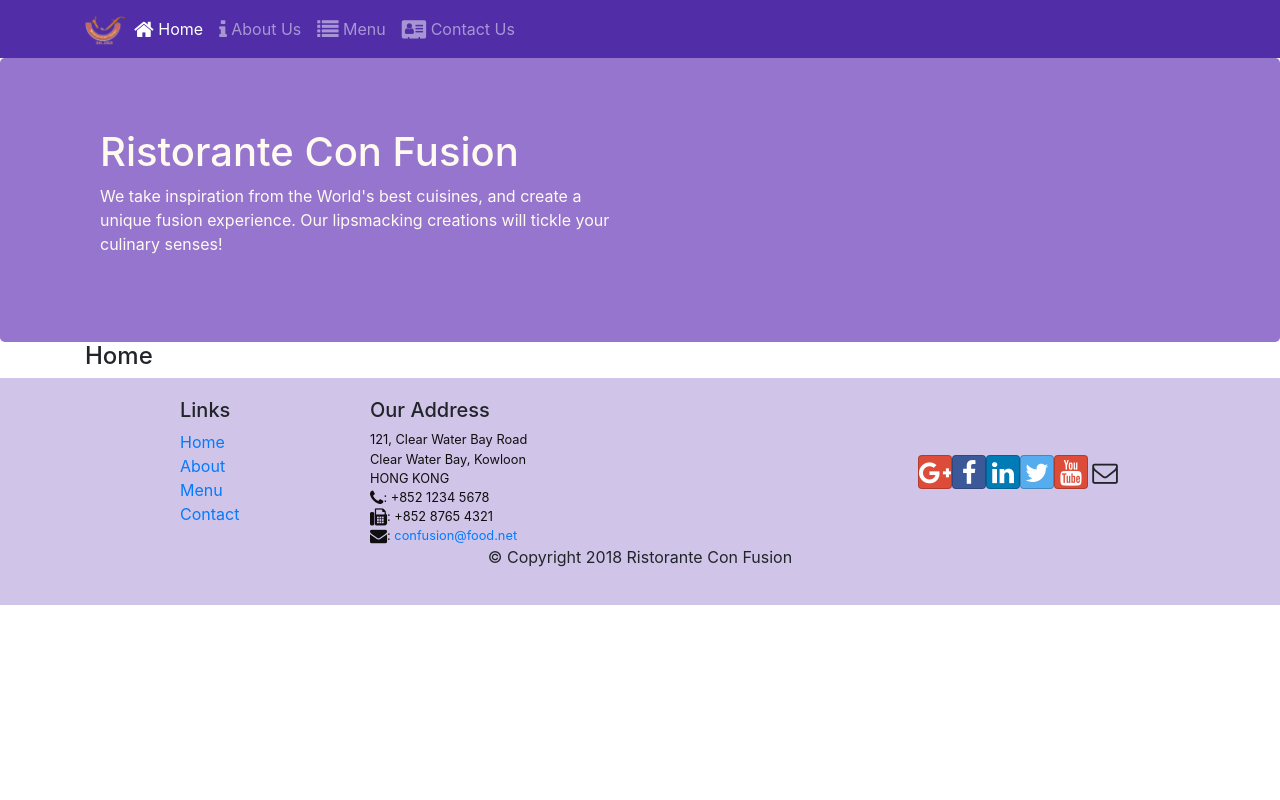
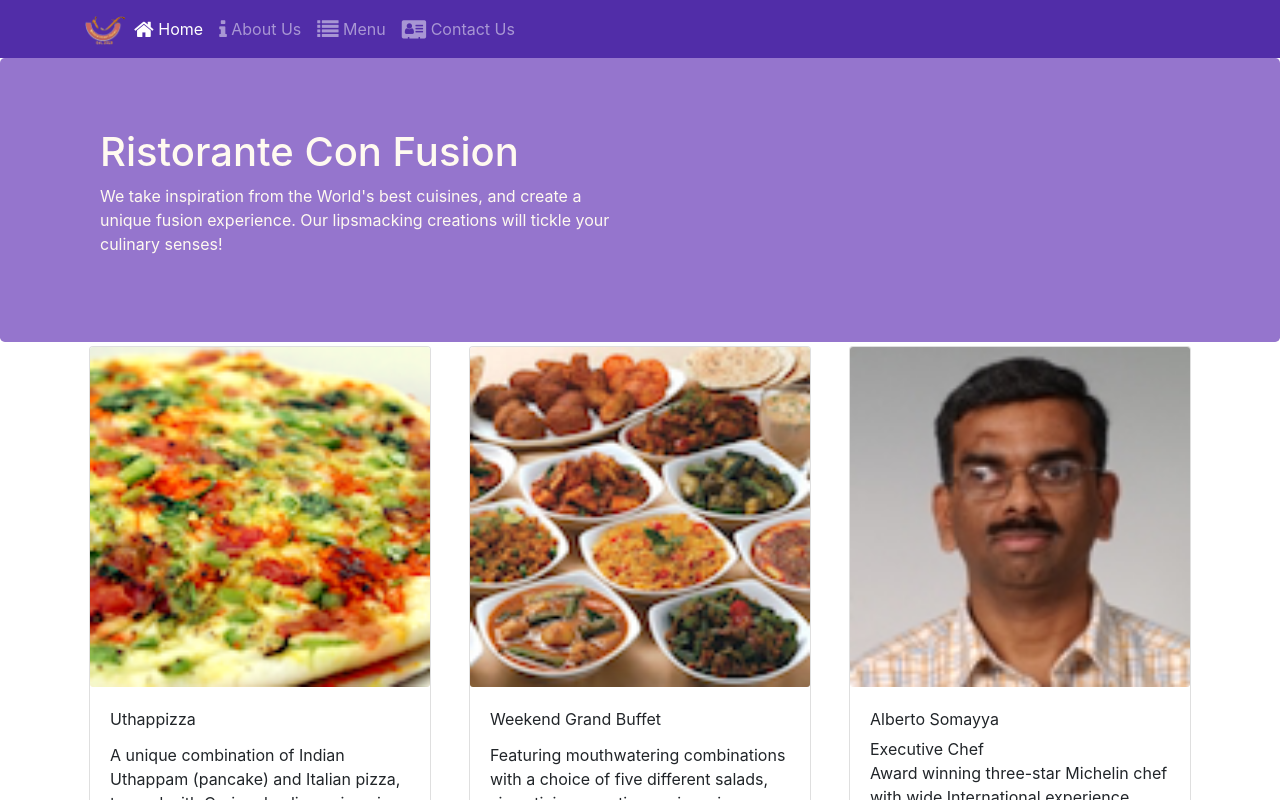
Before and after one commit to sachuverma/Full-Stack-Web-Development-with-React, a React (Create React App) app in the folder React-App/: page /home in a window 1280 px wide. Shown: the top 800 px of the page. Built offline with nearby package versions, Linux system fonts and the light colour scheme.

Commit message:
add home page featured items

```diff
--- a/React-App/src/components/HomeComponent.js
+++ b/React-App/src/components/HomeComponent.js
@@ -1,9 +1,42 @@
 import React from "react";
+import {
+  Card,
+  CardImg,
+  CardText,
+  CardBody,
+  CardTitle,
+  CardSubtitle,
+} from "reactstrap";
 
-function Home() {
+function RenderCard({ item }) {
+  return (
+    <Card>
+      <CardImg src={item.image} alt={item.name} />
+      <CardBody>
+        <CardTitle>{item.name}</CardTitle>
+        {item.designation ? (
+          <CardSubtitle>{item.designation}</CardSubtitle>
+        ) : null}
+        <CardText>{item.description}</CardText>
+      </CardBody>
+    </Card>
+  );
+}
+
+function Home(props) {
   return (
     <div className="container">
-      <h4>Home</h4>
+      <div className="row align-items-start">
+        <div className="col-12 col-md m-1">
+          <RenderCard item={props.dish} />
+        </div>
+        <div className="col-12 col-md m-1">
+          <RenderCard item={props.promotion} />
+        </div>
+        <div className="col-12 col-md m-1">
+          <RenderCard item={props.leader} />
+        </div>
+      </div>
     </div>
   );
 }
--- a/React-App/src/components/MainComponent.js
+++ b/React-App/src/components/MainComponent.js
@@ -6,6 +6,9 @@
 import Header from "./HeaderComponent";
 import Footer from "./FooterComponent";
 import { DISHES } from "../shared/dishes";
+import { COMMENTS } from "../shared/comments";
+import { LEADERS } from "../shared/leaders";
+import { PROMOTIONS } from "../shared/promotions";
 import { Switch, Route, Redirect } from "react-router-dom";
 
 class Main extends Component {
@@ -13,13 +16,21 @@
     super(props);
     this.state = {
       dishes: DISHES,
-      selectedDish: null,
+      comments: COMMENTS,
+      leaders: LEADERS,
+      promotions: PROMOTIONS,
     };
   }
 
   render() {
     const HomePage = () => {
-      return <Home />;
+      return (
+        <Home
+          dish={this.state.dishes.filter((dish) => dish.featured)[0]}
+          promotion={this.state.promotions.filter((promo) => promo.featured)[0]}
+          leader={this.state.leaders.filter((leader) => leader.featured)[0]}
+        />
+      );
     };
 
     return (
```
